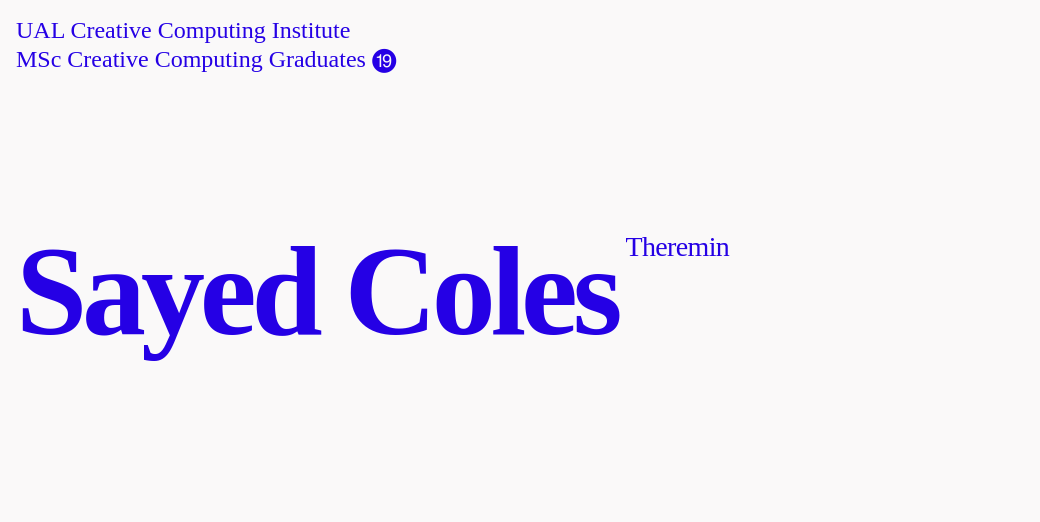
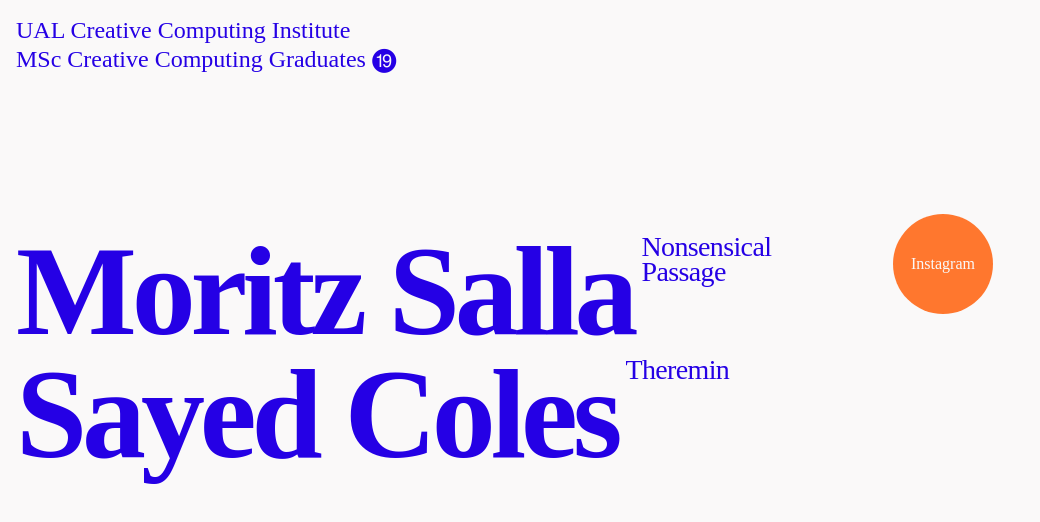
Before and after one commit to biowaffeln/msc-19-showcase, a Gatsby site: page / in a window 1280 px wide. Shown: the whole page, without its empty margins (0-1040 px from the left). Built offline with nearby package versions, Linux system fonts and the light colour scheme; Gatsby itself is replaced by a stand-in of ours; a web font is replaced by a local one.

Commit message:
Added randomly spawning sticker

```diff
--- /dev/null
+++ b/src/components/sticker.js
@@ -0,0 +1,37 @@
+import styled from 'styled-components';
+import React, {useEffect, useRef} from 'react';
+
+const Wrapper = styled.div`
+      background: ${(props) => props.theme.orange};
+      color: ${(props) => props.theme.white};
+      display: flex;
+      justify-content: center;
+      align-items: center;
+      height: 100px;
+      width: 100px;
+      border-radius: 10rem;
+      position: fixed;
+      text-align: center;
+`
+
+const Sticker = ({children}) => {
+      const ref = useRef()
+
+      function calcRandPos (ceil) {
+            return Math.floor(Math.random() * ceil)
+      }
+
+      useEffect(() => {
+            const x = calcRandPos(window.innerWidth - 200)
+            const y = calcRandPos(window.innerHeight - 200)
+
+            ref.current.style.top = `${y}px`
+            ref.current.style.left = `${x}px`
+      })
+
+      return (
+      <Wrapper ref={ref}><a>{children}</a></Wrapper>
+)
+}
+
+export default Sticker
--- /dev/null
+++ b/src/markdown-pages/moritz-salla/index.md
@@ -0,0 +1,12 @@
+---
+slug: "/moritz-salla"
+artist: "Moritz Salla"
+title: "Nonsensical Passage"
+thumbnail: "thumbnail.jpg"
+---
+
+Lorem ipsum dolor sit amet, consectetur adipiscing elit. Proin ante dolor, auctor vitae libero ac, pellentesque feugiat tellus. Aenean justo eros, pellentesque ac ultrices vel, suscipit id ex. Proin gravida nisi id semper gravida. Integer pharetra, dui sed dapibus posuere, arcu turpis ornare ante, id laoreet enim nulla non diam. Cras finibus efficitur eleifend. Vivamus tempus at quam ac scelerisque. Pellentesque consequat porta scelerisque. Integer finibus ultricies ex, eu pulvinar lacus iaculis a. Nullam congue vel massa a ultricies. Praesent iaculis sed tellus eget ultricies.
+
+![Me trying out my creation](image.png)
+
+Vivamus sollicitudin ante eget augue mattis, nec mollis nisl pharetra. Nam sollicitudin lacus eu est imperdiet interdum. Nunc quis tristique elit. Vestibulum sit amet dictum velit. Duis vestibulum nisl non est rhoncus viverra. Pellentesque posuere non augue vel luctus. Mauris ut nisi non lectus auctor condimentum vitae quis lacus. Vivamus sollicitudin ante eget augue mattis, nec mollis nisl pharetra. Nam sollicitudin lacus eu est imperdiet interdum. Nunc quis tristique elit. Vestibulum sit amet dictum velit. Duis vestibulum nisl non est rhoncus viverra. Pellentesque posuere non augue vel luctus. Mauris ut nisi non lectus auctor condimentum vitae quis lacus.
--- a/src/pages/index.js
+++ b/src/pages/index.js
@@ -2,6 +2,7 @@ import React from "react";
 import { Link } from "gatsby";
 import styled from "styled-components";
 import Image from "gatsby-image";
+import Sticker from "../components/Sticker"
 
 import Layout from "../layouts/index";
 import SEO from "../components/seo";
@@ -40,6 +41,8 @@ const IndexPage = ({ data }) => {
         </h2>
       </Header>
 
+<a href="https://www.instagram.com/ual_cci/?hl=en"><Sticker>Instagram</Sticker></a>
+
       <section>
         {posts.map((post) => (
           <StyledLink
@@ -53,6 +56,7 @@ const IndexPage = ({ data }) => {
             </h1>
           </StyledLink>
         ))}
+
       </section>
     </Layout>
   );
```
Also changed, not shown: src/markdown-pages/moritz-salla/image.png (added), src/markdown-pages/moritz-salla/thumbnail.jpg (added).
